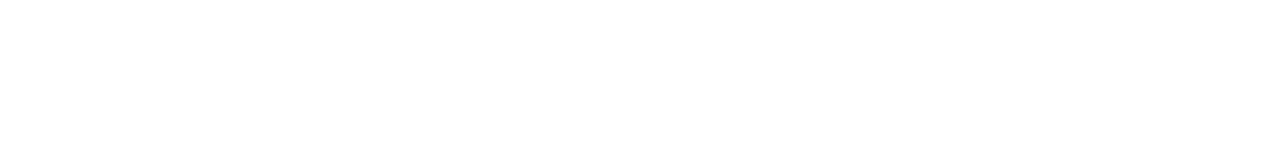
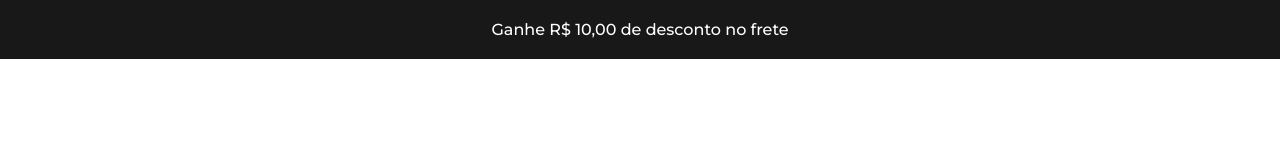
Before and after one commit to MarcosCoelhoo/shoes-codelandia-desaf-2, a plain HTML site: page index.html in a window 1280 px wide. Drawn offline with Linux system fonts and the light colour scheme.

Commit message:
desconto: completo

```diff
--- a/css/style.css
+++ b/css/style.css
@@ -61,4 +61,12 @@ input:focus {
   border: 0;
 }
 
-/* Header */
+/* Section Desconto */
+.desconto {
+  text-align: center;
+  background: #181818;
+  color: var(--white);
+  font-family: "Montserrat", sans-serif;
+  font-weight: 500;
+  padding: 20px;
+}
--- a/index.html
+++ b/index.html
@@ -15,7 +15,9 @@
 </head>
 
 <body>
-
+<section class="desconto">
+  <p>Ganhe R$ 10,00 de desconto no frete</p>
+</section>
 
 
 </body>
```
